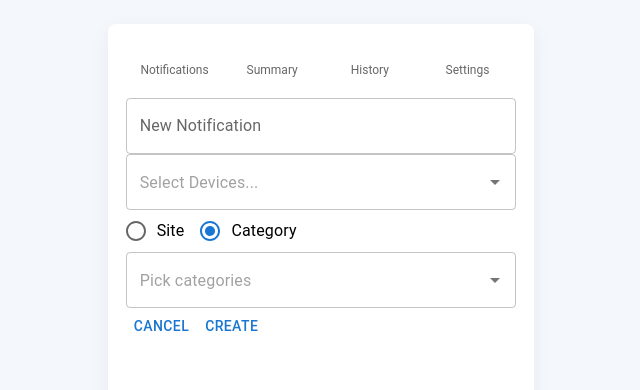
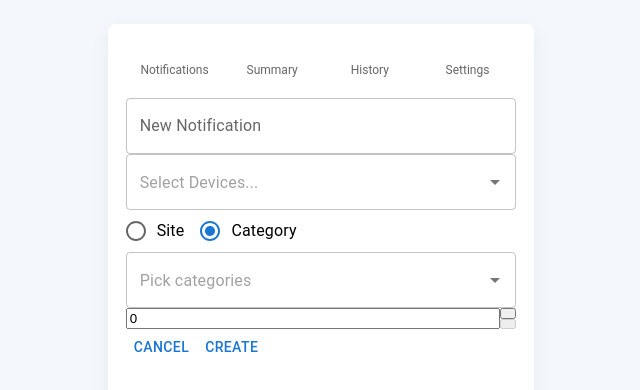
Before and after one commit to CSB715/Web-App---Smith-Micro, a React (Vite) app: page /settings/notifications/create-notification in a window 1280 px wide. Shown: the top 390 px of the page, without its empty margins (319-959 px from the left). Built offline with nearby package versions, Linux system fonts and the light colour scheme; no server answers; the database is empty; sample sign-in values are in the browser's storage.

Commit message:
hour time limit

```diff
--- a/package.json
+++ b/package.json
@@ -10,6 +10,7 @@
     "preview": "vite preview"
   },
   "dependencies": {
+    "@base-ui/react": "^1.2.0",
     "@emotion/react": "^11.14.0",
     "@emotion/styled": "^11.14.1",
     "@fontsource/roboto": "^5.2.9",
--- a/src/pages/CreateNotificationTriggerPage.tsx
+++ b/src/pages/CreateNotificationTriggerPage.tsx
@@ -11,6 +11,10 @@ import {
 import { doc, type DocumentData } from "firebase/firestore";
 import DeviceSelect from "../components/DeviceSelect";
 import { Autocomplete, Button, FormControl, RadioGroup, TextField, FormControlLabel, Radio } from "@mui/material";
+import { NumberField } from '@base-ui/react/number-field';
+import "../styles/NumberField.css";
+
+
 
 type AlertType = "Site" | "Category";
 
@@ -28,6 +32,7 @@ export default function CreateNotificationTriggerPage() {
   const [selectedDevices, setSelectedDevices] = useState<string[]>([]);
   const [ uid, setUid] = useState<string>("");
   const [alertType, setAlertType] = useState<AlertType>("Category");
+  const [limit, setLimit] = useState<number>(0);
 
   useEffect(() => {
     if (!hasMounted.current) {
@@ -44,6 +49,7 @@ export default function CreateNotificationTriggerPage() {
             setCategories(notifSnap!.data.categories ? notifSnap!.data.categories : [] );
             setSelectedDevices(notifSnap!.data.devices);
             setSites(notifSnap!.data.sites ? notifSnap!.data.sites : [] );
+            setLimit(notifSnap!.data.time_limit);
             const nameInput = document.getElementById("newNotification") as HTMLInputElement;
             nameInput.value = notifSnap!.data.name;
           }
@@ -79,7 +85,8 @@ export default function CreateNotificationTriggerPage() {
       categories,
       sites,
       alertType,
-      notifID
+      notifID,
+      limit
     );
     navigate("/settings/notifications");
   }
@@ -136,6 +143,21 @@ export default function CreateNotificationTriggerPage() {
           />
         )}
 
+        <NumberField.Root
+          defaultValue={0}
+          min={0}
+          max={24}
+          value={limit}
+          onValueChange={(value) => setLimit(value || 0)}
+        >
+          <NumberField.Group className="numberFieldGroup">
+            <NumberField.Input className="numberFieldInput" />
+            <div className="numberFieldButtons">
+              <NumberField.Increment className="numberFieldButton" />
+              <NumberField.Decrement className="numberFieldButton" />
+            </div>
+          </NumberField.Group>
+        </NumberField.Root>
 
 
         <div>
@@ -151,9 +173,6 @@ export default function CreateNotificationTriggerPage() {
         </div>
       </FormControl>
 
-
-
-
     </>
   );
 }
--- /dev/null
+++ b/src/styles/NumberField.css
@@ -0,0 +1,17 @@
+.numberFieldGroup {
+  display: flex;
+  align-items: stretch;
+}
+
+.numberFieldInput {
+  flex: 1;
+}
+
+.numberFieldButtons {
+  display: flex;
+  flex-direction: column;
+}
+
+.numberFieldButton {
+  flex: 1;
+}
--- a/src/utils/firestore.tsx
+++ b/src/utils/firestore.tsx
@@ -235,17 +235,20 @@ export function CreateNotificationTrigger(
   categories: string[],
   sites: string[],
   alertType: string,
-  notifID: string
+  notifID: string,
+  limit: number
 ) {
   const docObj = (alertType === "Category") ? {
                                                 name: name,
                                                 devices: deviceIds,
                                                 categories: categories,
+                                                time_limit: limit
                                               }
                                               : {
                                                 name: name,
                                                 devices: deviceIds,
                                                 sites: sites,
+                                                time_limit: limit
                                               };
 
   if (notifID != "") {
```
Also changed, not shown: 1 other file (tests, documents, lock files or other folders).
